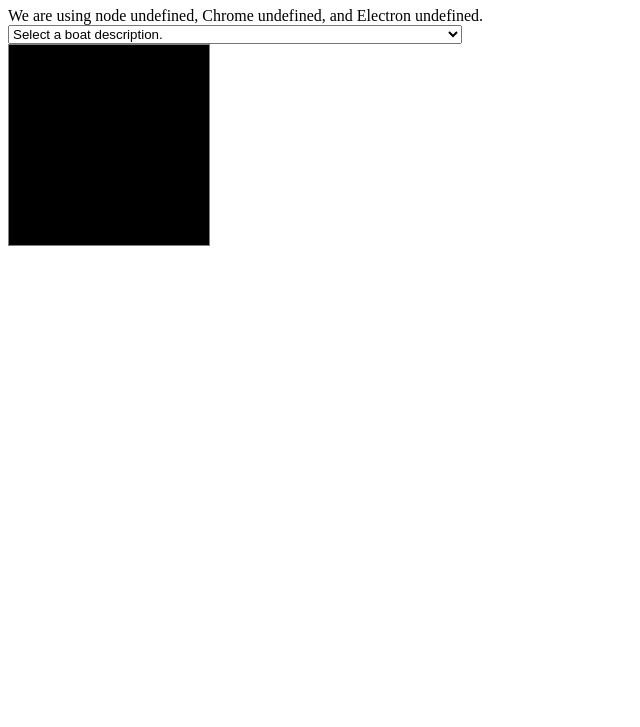
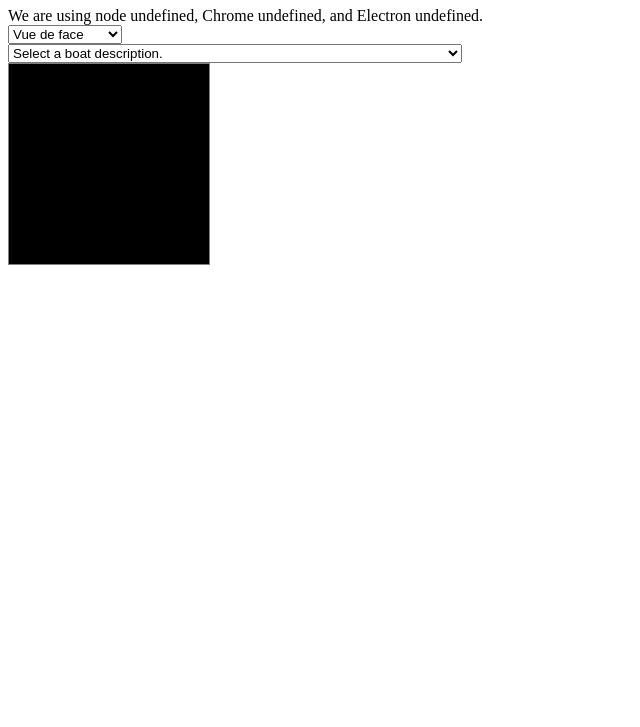
Before and after one commit to arnauldvm/nav.regulations, an Electron app: page index.html in a window 800 px wide. Shown: the part 73-800 px from the top of the page, without its empty margins (0-640 px from the left). Drawn offline with Linux system fonts and the light colour scheme; no server answers.

Commit message:
:lipstick: Add view select menu

```diff
--- a/assets/lights/index.js
+++ b/assets/lights/index.js
@@ -64,6 +64,12 @@ const ViewE = module.exports.ViewE = Object.freeze({
     'r': {axis: 1, dir: +1},
     'R': {axis: 0, dir: +1},
     'L': {axis: 0, dir: -1}
+  },
+  name: {
+    'f': {en: "Front view", fr: "Vue de face"},
+    'r': {en: "Rear view", fr: "Vue de derrière"},
+    'R': {en: "Right view", fr: "Vue de droite"},
+    'L': {en: "Left view", fr: "Vue de gauche"}
   }
 });
 
--- a/index.html
+++ b/index.html
@@ -10,6 +10,8 @@
     <div class="footer">We are using node <script>document.write(process.versions.node)</script>,
       Chrome <script>document.write(process.versions.chrome)</script>,
       and Electron <script>document.write(process.versions.electron)</script>.</div>
+    <select id="viewSelect"></select>
+    <br/>
     <select id="lightSelect">
       <option disabled="disabled" selected="selected">Select a boat description.</option>
     </select>
--- a/renderer.js
+++ b/renderer.js
@@ -13,15 +13,22 @@ lightsDataList.forEach(function(lightData) {
 });
 
 const lights = require('./assets/lights');
+
+const viewSelect = document.getElementById('viewSelect');
+for (view in lights.ViewE.name) {
+  viewSelect.appendChild(createOption(view, lights.ViewE.name[view].fr));
+}
+
 const canvas = document.getElementById('base');
 if (canvas.getContext) {
   const ctx = canvas.getContext('2d');
   const redraw = function() {
-    var view = lights.ViewE.FRONT;
+    var view = viewSelect.value;
     ctx.clearRect(0, 0, canvas.width, canvas.height);
     lights.lightsMultipleCompact(ctx, lightSelect.value, view);
   };
   lightSelect.onchange = redraw;
+  viewSelect.onchange = redraw;
 } else {
   // canvas unsupported
 }
```
